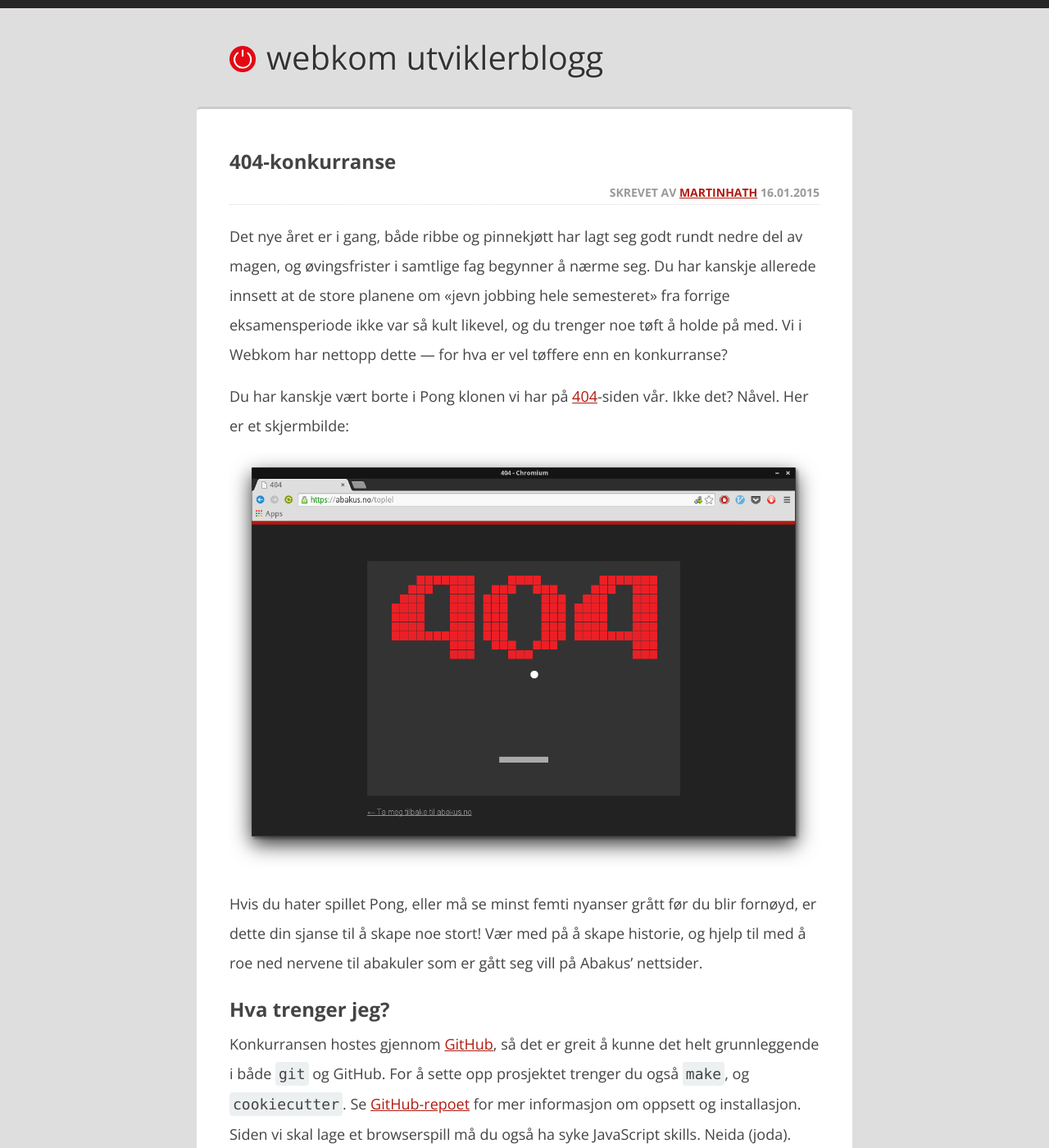
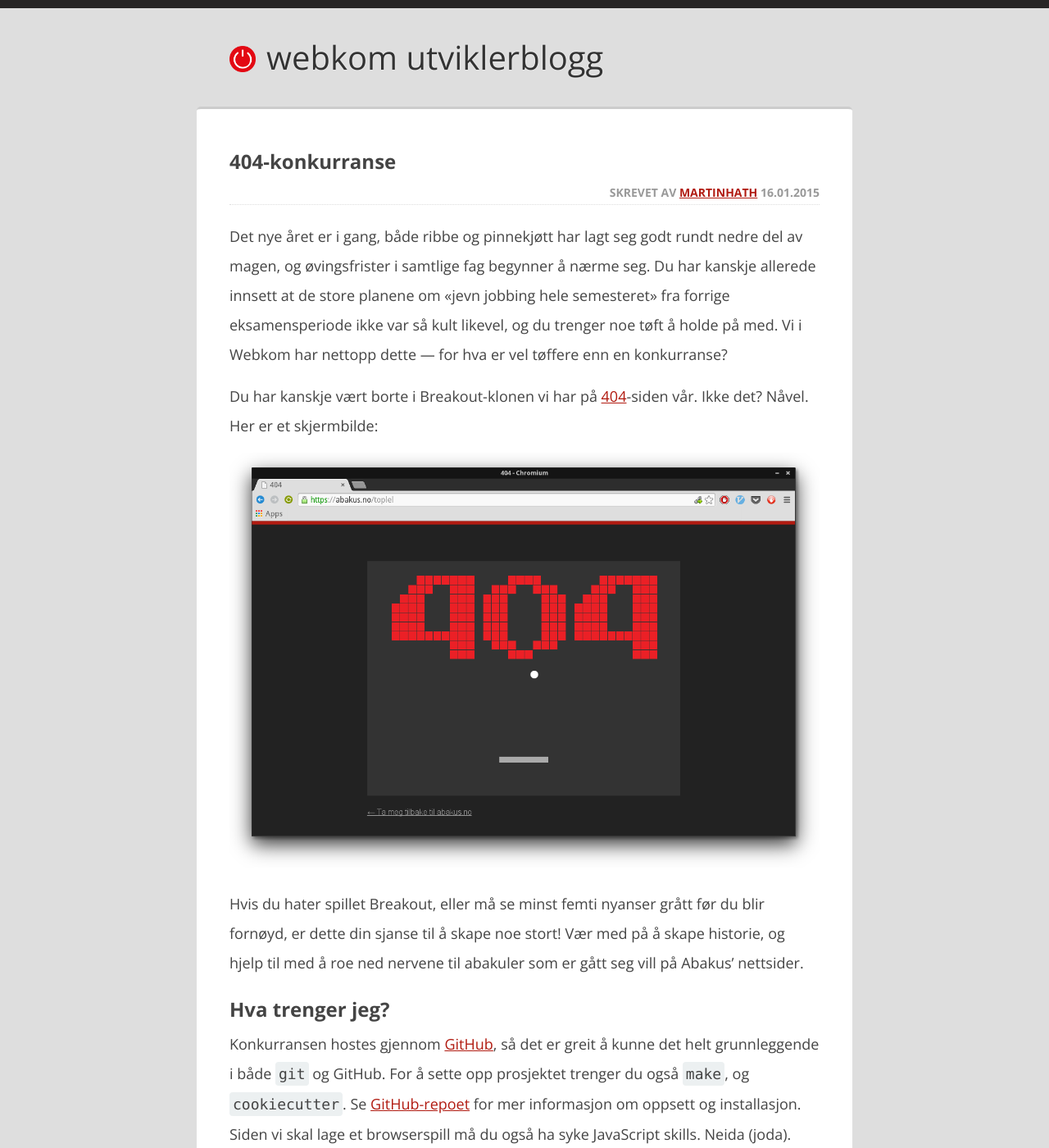
Before and after one commit to webkom/webkom.github.io, a Jekyll site: the page built from _posts/2015-01-16-404-competition.md, in a window 1280 px wide and 1400 px high. Shown: the whole window at 82% size. Built offline with Jekyll 4.4.1, drawn with Linux system fonts in a browser that asks for light colours; comment, search, counter and statistics services are not loaded.

Commit message:
s/Pong/Breakout

```diff
--- a/_posts/2015-01-16-404-competition.md
+++ b/_posts/2015-01-16-404-competition.md
@@ -9,12 +9,12 @@
 Du har kanskje allerede innsett at de store planene om «jevn jobbing hele semesteret» fra forrige eksamensperiode ikke var så kult likevel, og du trenger noe tøft å holde på med.
 Vi i Webkom har nettopp dette --- for hva er vel tøffere enn en konkurranse?
 
-Du har kanskje vært borte i Pong klonen vi har på [404](http://www.abakus.no/hurrdurr)-siden vår.
+Du har kanskje vært borte i Breakout-klonen vi har på [404](http://www.abakus.no/hurrdurr)-siden vår.
 Ikke det? Nåvel. Her er et skjermbilde:
 
 [![Nåværende 404-spill](/images/posts/2015-01-16-gammel-404.png)](http://www.abakus.no/hurrdurr)
 
-Hvis du hater spillet Pong, eller må se minst femti nyanser grått før du blir fornøyd, er dette din sjanse til å skape noe stort!
+Hvis du hater spillet Breakout, eller må se minst femti nyanser grått før du blir fornøyd, er dette din sjanse til å skape noe stort!
 Vær med på å skape historie, og hjelp til med å roe ned nervene til abakuler som er gått seg vill på Abakus' nettsider.
 
 ## Hva trenger jeg?
```
